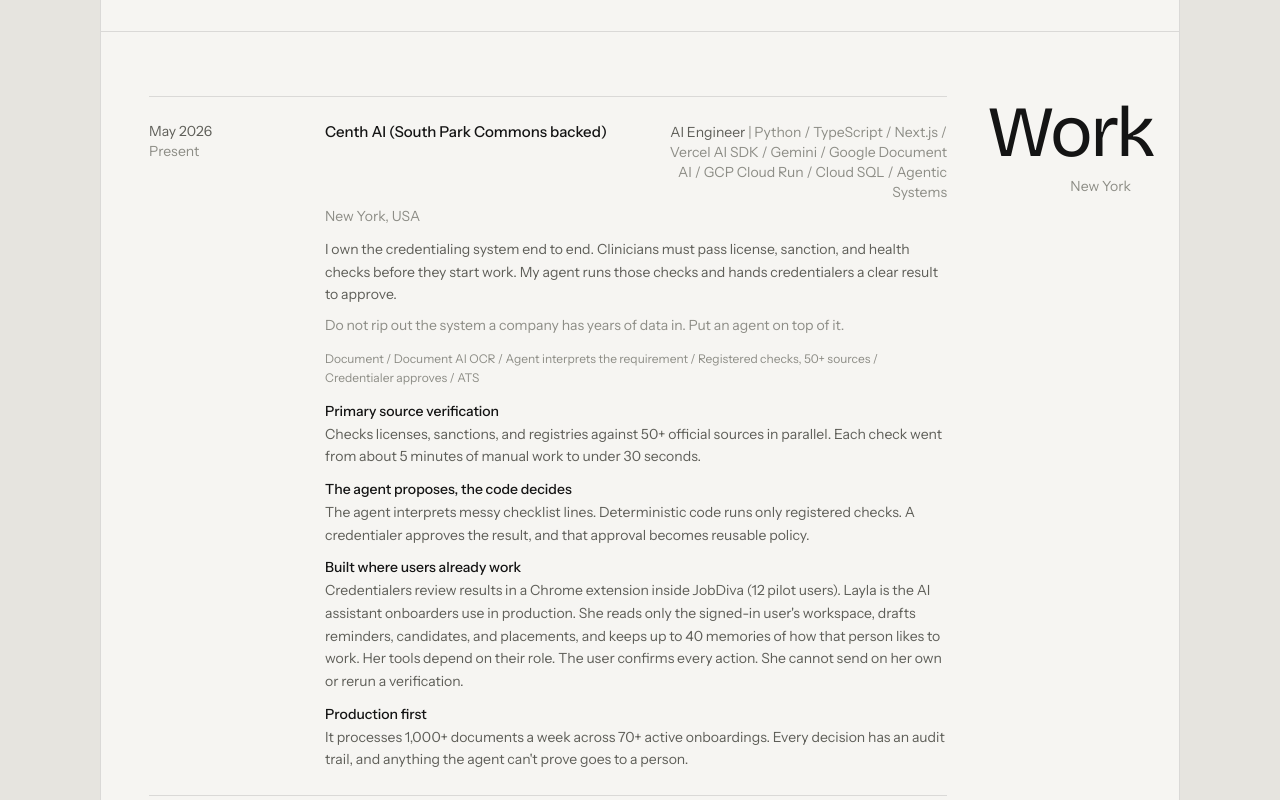
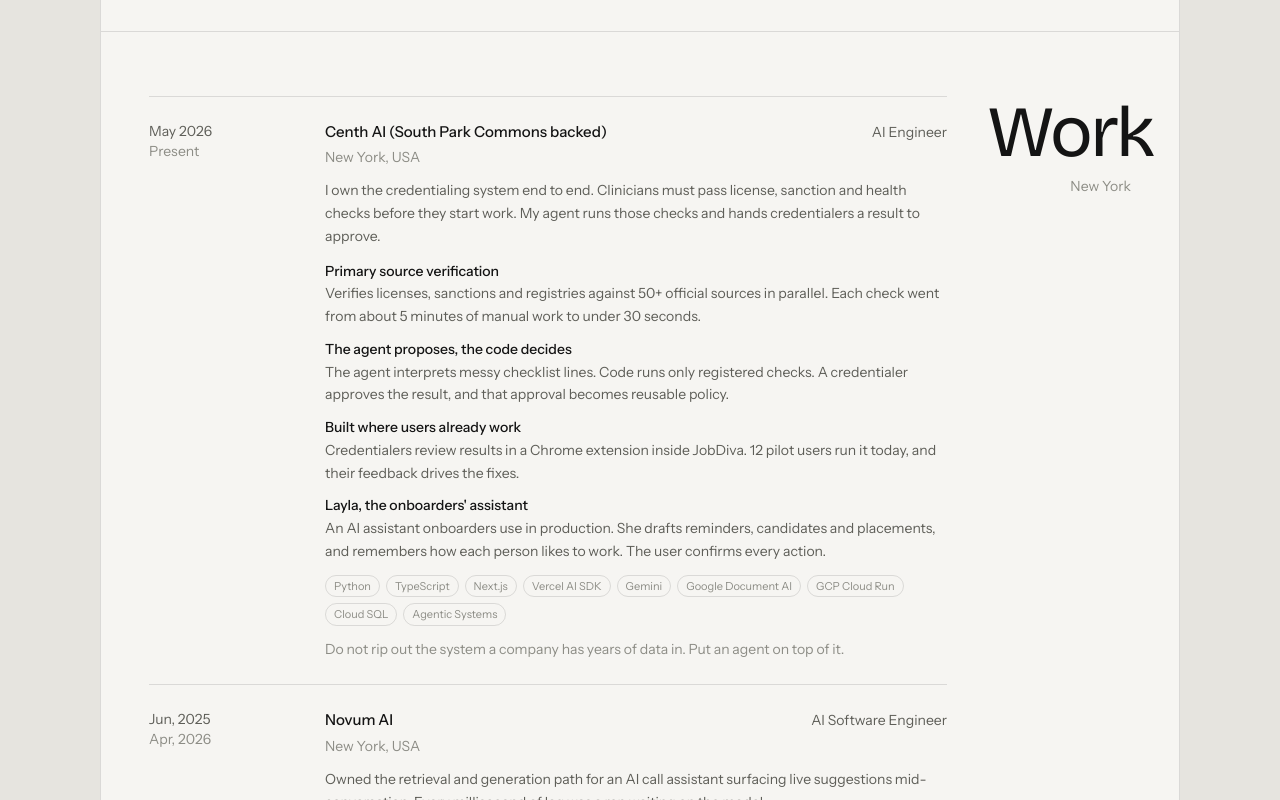
Before and after one commit to khamseaffan/portfolio, a Next.js app: page / in a window 1280 px wide. Shown: the part 720-1520 px from the top of the page. Built offline with nearby package versions, Linux system fonts and the light colour scheme; no server answers.

Commit message:
Give Layla her own bullet and move the stack under the work.
The Centh card now reads summary, four bullets, tags, then the gray line. The slash sequence is gone, and PostHog stays a skill you use.

Co-authored-by: Cursor <cursoragent@cursor.com>

```diff
--- a/components/containers/Experience.jsx
+++ b/components/containers/Experience.jsx
@@ -37,7 +37,7 @@ function ExperienceRow({ item }) {
   const highlights = item.highlights?.length
     ? item.highlights
     : (item.experiences || []).slice(0, 4).map((detail) => ({ title: null, detail }));
-  const stack = (item.techStack || []).slice(0, 9).join(' / ');
+  const stack = item.techStack || [];
 
   return (
     <article className="border-t border-[var(--ed-line)] py-6 last:border-b">
@@ -51,19 +51,10 @@ function ExperienceRow({ item }) {
             <h3 className="text-[15px] font-medium">
               {item.url ? <OrgLink name={item.organization} url={item.url} /> : item.organization}
             </h3>
-            <p className="text-sm text-[var(--ed-muted)] sm:max-w-[46%] sm:text-right">
-              {item.role}
-              {stack ? <span className="text-[var(--ed-faint)]"> | {stack}</span> : null}
-            </p>
+            <p className="text-sm text-[var(--ed-muted)] sm:text-right">{item.role}</p>
           </div>
           {item.location && <p className="mt-1 text-sm text-[var(--ed-faint)]">{item.location}</p>}
           {item.tagline && <p className="mt-3 max-w-2xl text-sm leading-relaxed text-[var(--ed-muted)]">{item.tagline}</p>}
-          {item.companyNote && (
-            <p className="mt-2 max-w-2xl text-sm leading-relaxed text-[var(--ed-faint)]">{item.companyNote}</p>
-          )}
-          {item.flow?.length > 0 && (
-            <p className="mt-3 max-w-2xl text-xs leading-relaxed text-[var(--ed-faint)]">{item.flow.join(' / ')}</p>
-          )}
           {highlights.length > 0 && (
             <ul className="mt-3 flex max-w-2xl flex-col gap-2.5">
               {highlights.map((highlight, i) => (
@@ -74,6 +65,18 @@ function ExperienceRow({ item }) {
               ))}
             </ul>
           )}
+          {stack.length > 0 && (
+            <ul className="mt-3 flex max-w-2xl flex-wrap gap-1.5">
+              {stack.map((tech) => (
+                <li key={tech} className="rounded-full border border-[var(--ed-line)] px-2 py-0.5 text-[11px] text-[var(--ed-faint)]">
+                  {tech}
+                </li>
+              ))}
+            </ul>
+          )}
+          {item.companyNote && (
+            <p className="mt-3 max-w-2xl text-sm leading-relaxed text-[var(--ed-faint)]">{item.companyNote}</p>
+          )}
         </div>
       </div>
     </article>
--- a/data/skills.json
+++ b/data/skills.json
@@ -45,7 +45,7 @@
   { "title": "JUnit", "imageSrc": "skills/junit.png", "category": "Testing & Debugging", "tier": "familiar" },
   { "title": "PyTest", "imageSrc": "skills/pytest.png", "category": "Testing & Debugging", "tier": "used" },
   { "title": "Django Test", "imageSrc": "", "category": "Testing & Debugging", "tier": "familiar" },
-  { "title": "PostHog", "imageSrc": "", "category": "Testing & Debugging", "tier": "familiar" },
+  { "title": "PostHog", "imageSrc": "", "category": "Testing & Debugging", "tier": "used" },
   { "title": "CloudWatch", "imageSrc": "", "category": "Testing & Debugging", "tier": "used" },
   { "title": "Chrome DevTools", "imageSrc": "", "category": "Testing & Debugging", "tier": "familiar" },
 
--- a/data/work_experience.json
+++ b/data/work_experience.json
@@ -6,16 +6,8 @@
     "location": "New York, USA",
     "startDate": "May 2026",
     "endDate": "Present",
-    "tagline": "I own the credentialing system end to end. Clinicians must pass license, sanction, and health checks before they start work. My agent runs those checks and hands credentialers a clear result to approve.",
+    "tagline": "I own the credentialing system end to end. Clinicians must pass license, sanction and health checks before they start work. My agent runs those checks and hands credentialers a result to approve.",
     "companyNote": "Do not rip out the system a company has years of data in. Put an agent on top of it.",
-    "flow": [
-      "Document",
-      "Document AI OCR",
-      "Agent interprets the requirement",
-      "Registered checks, 50+ sources",
-      "Credentialer approves",
-      "ATS"
-    ],
     "stat": {
       "label": "Per verification",
       "before": "5 min",
@@ -23,16 +15,16 @@
       "badge": "50+ sources"
     },
     "highlights": [
-      { "title": "Primary source verification", "detail": "Checks licenses, sanctions, and registries against 50+ official sources in parallel. Each check went from about 5 minutes of manual work to under 30 seconds." },
-      { "title": "The agent proposes, the code decides", "detail": "The agent interprets messy checklist lines. Deterministic code runs only registered checks. A credentialer approves the result, and that approval becomes reusable policy." },
-      { "title": "Built where users already work", "detail": "Credentialers review results in a Chrome extension inside JobDiva (12 pilot users). Layla is the AI assistant onboarders use in production. She reads only the signed-in user's workspace, drafts reminders, candidates, and placements, and keeps up to 40 memories of how that person likes to work. Her tools depend on their role. The user confirms every action. She cannot send on her own or rerun a verification." },
-      { "title": "Production first", "detail": "It processes 1,000+ documents a week across 70+ active onboardings. Every decision has an audit trail, and anything the agent can't prove goes to a person." }
+      { "title": "Primary source verification", "detail": "Verifies licenses, sanctions and registries against 50+ official sources in parallel. Each check went from about 5 minutes of manual work to under 30 seconds." },
+      { "title": "The agent proposes, the code decides", "detail": "The agent interprets messy checklist lines. Code runs only registered checks. A credentialer approves the result, and that approval becomes reusable policy." },
+      { "title": "Built where users already work", "detail": "Credentialers review results in a Chrome extension inside JobDiva. 12 pilot users run it today, and their feedback drives the fixes." },
+      { "title": "Layla, the onboarders' assistant", "detail": "An AI assistant onboarders use in production. She drafts reminders, candidates and placements, and remembers how each person likes to work. The user confirms every action." }
     ],
     "experiences": [
-      "Checks licenses, sanctions, and registries against 50+ official sources in parallel. Each check went from about 5 minutes of manual work to under 30 seconds.",
-      "The agent interprets messy checklist lines. Deterministic code runs only registered checks. A credentialer approves the result, and that approval becomes reusable policy.",
-      "Credentialers review results in a Chrome extension inside JobDiva (12 pilot users). Layla is the AI assistant onboarders use in production. She reads only the signed-in user's workspace, drafts reminders, candidates, and placements, and keeps up to 40 memories of how that person likes to work. Her tools depend on their role. The user confirms every action. She cannot send on her own or rerun a verification.",
-      "It processes 1,000+ documents a week across 70+ active onboardings. Every decision has an audit trail, and anything the agent can't prove goes to a person."
+      "Verifies licenses, sanctions and registries against 50+ official sources in parallel. Each check went from about 5 minutes of manual work to under 30 seconds.",
+      "The agent interprets messy checklist lines. Code runs only registered checks. A credentialer approves the result, and that approval becomes reusable policy.",
+      "Credentialers review results in a Chrome extension inside JobDiva. 12 pilot users run it today, and their feedback drives the fixes.",
+      "An AI assistant onboarders use in production. She drafts reminders, candidates and placements, and remembers how each person likes to work. The user confirms every action."
     ],
     "imageSrc": "",
     "techStack": ["Python", "TypeScript", "Next.js", "Vercel AI SDK", "Gemini", "Google Document AI", "GCP Cloud Run", "Cloud SQL", "Agentic Systems"],
```
